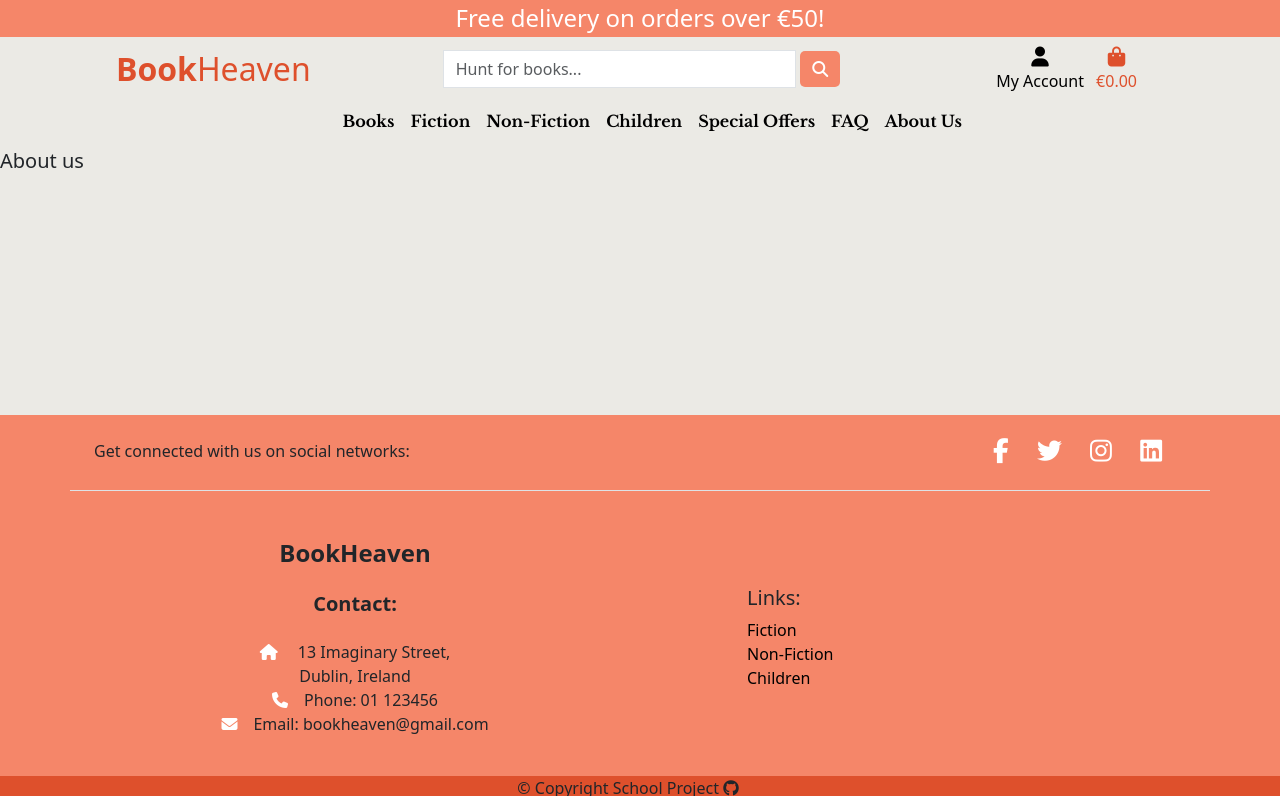
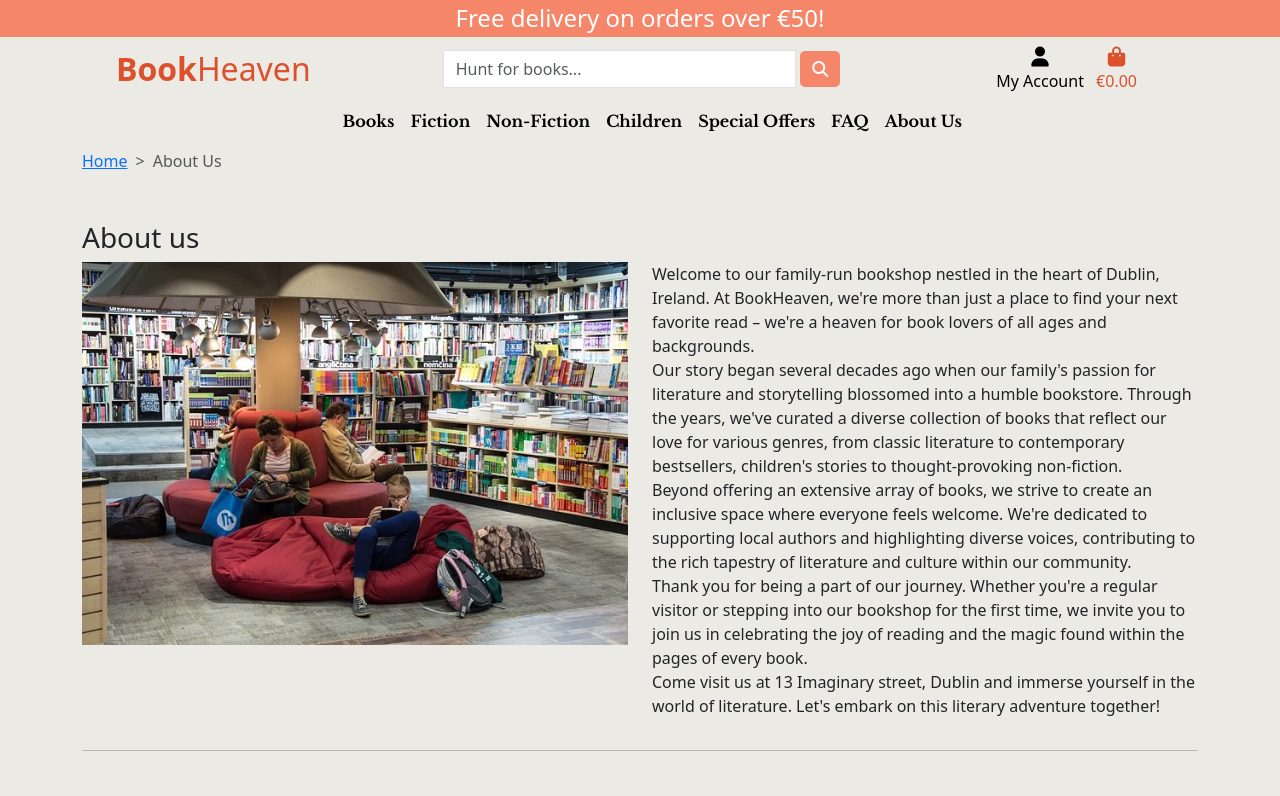
Before and after one commit to Dayana-N/Book-Heaven-PP5, a Django app: page /about/ in a window 1280 px wide. Shown: the top 796 px of the page. Run offline with Django 3.2, Linux system fonts and the light colour scheme; some libraries are stand-ins or nearby versions.

Commit message:
feat: add content to about us page

```diff
--- a/home/templates/home/about.html
+++ b/home/templates/home/about.html
@@ -1,4 +1,5 @@
 {% extends 'base.html' %}
+{% load static %}
 
 
 {% block title %}
@@ -6,5 +7,71 @@ About Us
 {% endblock title %}
 
 {% block content %}
-<h5>About us</h5>
+<section class="about-us">
+    <div class="container">
+        <nav style="--bs-breadcrumb-divider: '>';" aria-label="breadcrumb">
+            <ol class="breadcrumb">
+                <li class="breadcrumb-item"><a href="{% url 'home' %}">Home</a></li>
+                <li class="breadcrumb-item active" aria-current="page">About Us</li>
+            </ol>
+        </nav>
+    </div>
+    <div class="container my-5">
+        <div class="row">
+            <div class="col-12">
+                <h3>About us</h3>
+                <div class="row">
+                    <div class="col-12 col-md-6">
+                        <img src="{% static 'images/aboutus.webp' %}" alt="Image of book store" class="img-fluid">
+                    </div>
+                    <div class="col-12 col-md-6">
+                        <p>Welcome to our family-run bookshop nestled in the heart of Dublin, Ireland. At BookHeaven, we're more than just a
+                            place to find your next favorite read – we're a heaven for book lovers of all ages and backgrounds.
+                            <br>
+                            Our story began several decades ago when our family's passion for literature and storytelling blossomed into a
+                            humble bookstore. Through the years, we've curated a diverse collection of books that reflect our love for
+                            various genres, from classic literature to contemporary bestsellers, children's stories to thought-provoking
+                            non-fiction.
+                            <br>
+                            Beyond offering an extensive array of books, we strive to create an inclusive space where everyone feels
+                            welcome. We're dedicated to supporting local authors and highlighting diverse voices, contributing to the rich
+                            tapestry of literature and culture within our community.
+                            <br>
+                            Thank you for being a part of our journey. Whether you're a regular visitor or stepping into our bookshop for
+                            the first time, we invite you to join us in celebrating the joy of reading and the magic found within the pages
+                            of every book.
+                            <br>
+                            Come visit us at 13 Imaginary street, Dublin and immerse yourself in the world of literature. Let's embark on
+                            this literary adventure together!
+                        </p>
+                    </div>
+                </div>
+                <hr>
+                <div class="row mt-5">
+                    <div class="col-12 col-md-6 d-flex flex-column align-items-center">
+
+                        <h4 class="fw-bold mb-4">BookHeaven</h4>
+                        <h5 class="fw-bold mb-4">Contact:</h5>
+                        <p class="mb-0"><i class="fas fa-home text-orange"></i>
+                            13 Imaginary Street,
+
+                            Dublin, Ireland
+                        </p>
+                        <p class="mb-0"><i class="fas fa-phone me-3 text-orange"></i>Phone: 01 123456</p>
+                        <p><i class="fas fa-envelope me-3 text-orange"></i>Email: bookheavenpp5@gmail.com</p>
+
+                    </div>
+
+                    <div class="col-12 col-md-6 mt-3 mt-md-0 d-flex justify-content-center">
+                        <iframe
+                            src="https://www.google.com/maps/embed?pb=!1m18!1m12!1m3!1d22660.16344851129!2d-6.310862499338546!3d53.345828916191124!2m3!1f0!2f0!3f0!3m2!1i1024!2i768!4f13.1!3m3!1m2!1s0x48670e80ea27ac2f%3A0xa00c7a9973171a0!2sDublin!5e0!3m2!1sen!2sie!4v1700750305589!5m2!1sen!2sie"
+                            width="400" height="300" style="border:0;" allowfullscreen="" loading="lazy"
+                            referrerpolicy="no-referrer-when-downgrade"></iframe>
+                    </div>
+
+                </div>
+            </div>
+        </div>
+    </div>
+</section>
 {% endblock content %}
```
Also changed, not shown: db.sqlite3, static/images/aboutus.webp (added).
